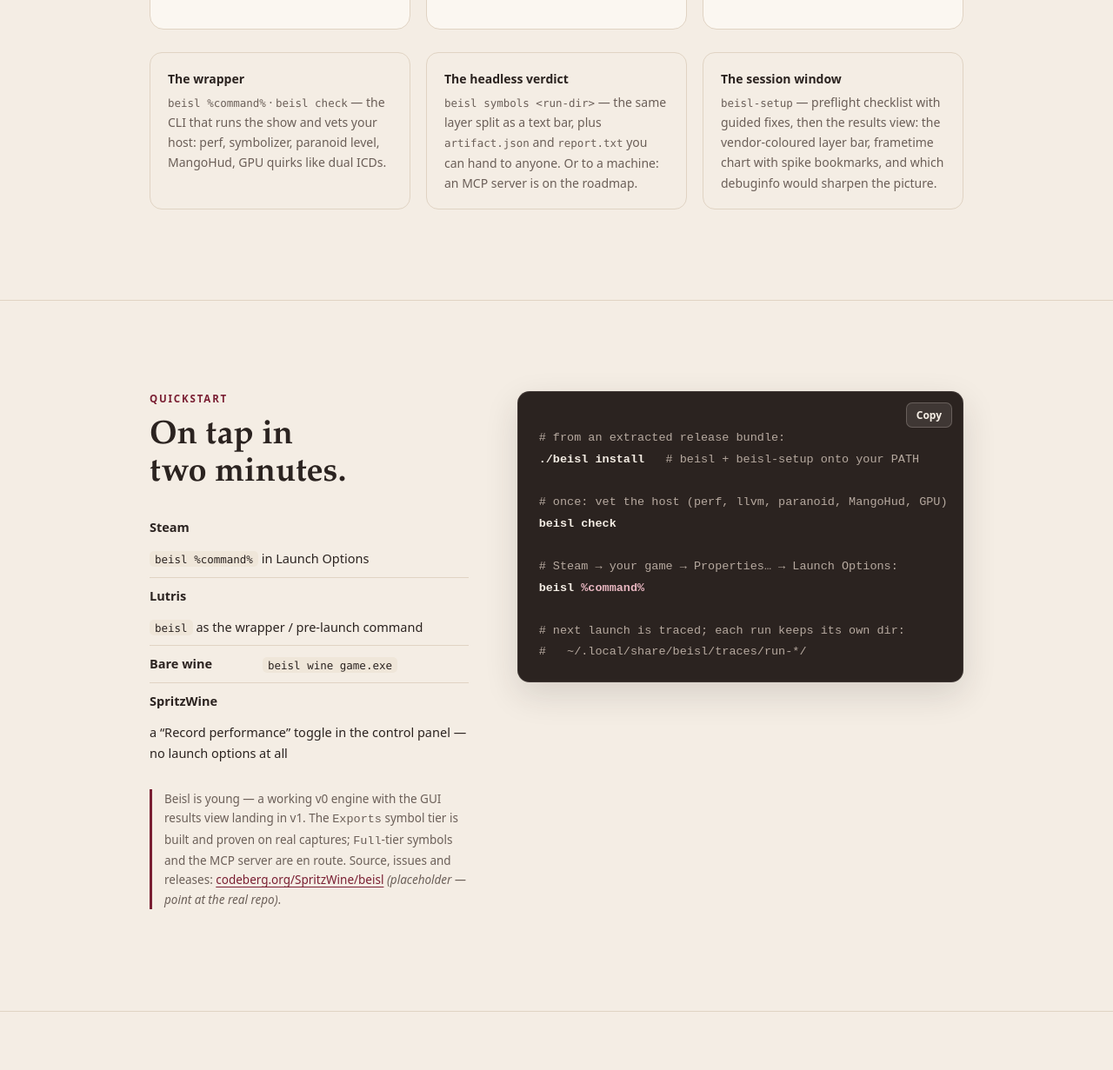
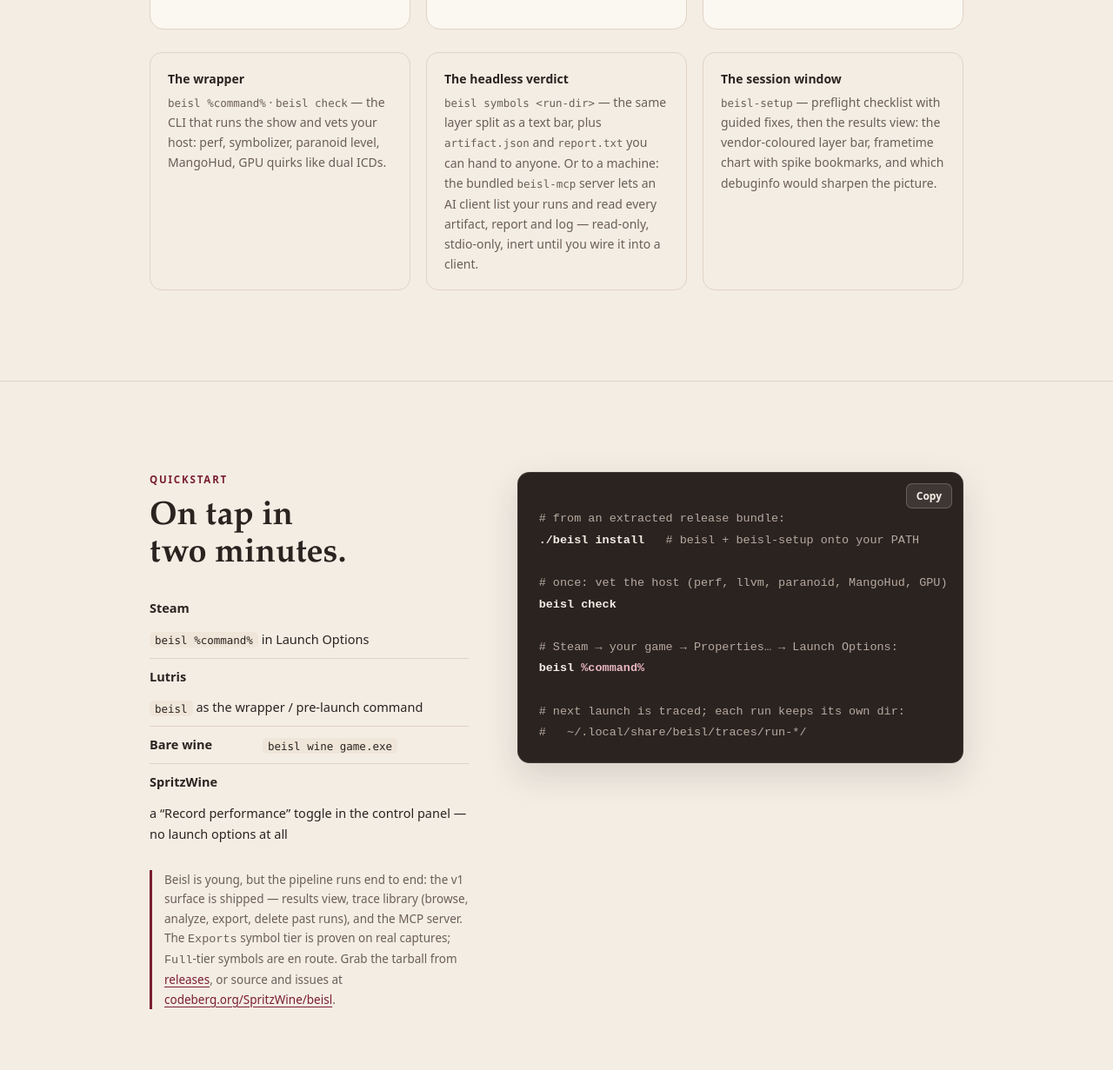
Before and after one commit to SpritzWine/beisl, a plain HTML site: page page/index.html in a window 1280 px wide. Shown: the part 4569-5800 px from the top of the page at 87% size. Drawn offline with Linux system fonts and the light colour scheme.

Commit message:
page: the MCP server and trace library shipped — say so
The status note promised both; v1 delivered them. Add the releases
download link now that tarballs exist.

```diff
--- a/page/index.html
+++ b/page/index.html
@@ -295,7 +295,9 @@
         <b>The headless verdict</b>
         <code>beisl symbols &lt;run-dir&gt;</code> — the same layer split as a text bar,
         plus <code>artifact.json</code> and <code>report.txt</code> you can hand to
-        anyone. Or to a machine: an MCP server is on the roadmap.
+        anyone. Or to a machine: the bundled <code>beisl-mcp</code> server lets an AI
+        client list your runs and read every artifact, report and log — read-only,
+        stdio-only, inert until you wire it into a client.
       </div>
       <div class="surface">
         <b>The session window</b>
@@ -320,11 +322,13 @@
         <li><span class="ctx">SpritzWine</span> <span>a “Record performance” toggle in the control panel — no launch options at all</span></li>
       </ul>
       <p class="status-note">
-        Beisl is young — a working v0 engine with the GUI results view landing in v1.
-        The <code>Exports</code> symbol tier is built and proven on real captures;
-        <code>Full</code>-tier symbols and the MCP server are en route. Source, issues
-        and releases: <a href="https://codeberg.org/SpritzWine/beisl" rel="external">codeberg.org/SpritzWine/beisl</a>
-        <em>(placeholder — point at the real repo)</em>.
+        Beisl is young, but the pipeline runs end to end: the v1 surface is shipped —
+        results view, trace library (browse, analyze, export, delete past runs), and
+        the MCP server. The <code>Exports</code> symbol tier is proven on real
+        captures; <code>Full</code>-tier symbols are en route. Grab the tarball from
+        <a href="https://codeberg.org/SpritzWine/beisl/releases" rel="external">releases</a>,
+        or source and issues at
+        <a href="https://codeberg.org/SpritzWine/beisl" rel="external">codeberg.org/SpritzWine/beisl</a>.
       </p>
     </div>
     <div class="codeblock">
```
